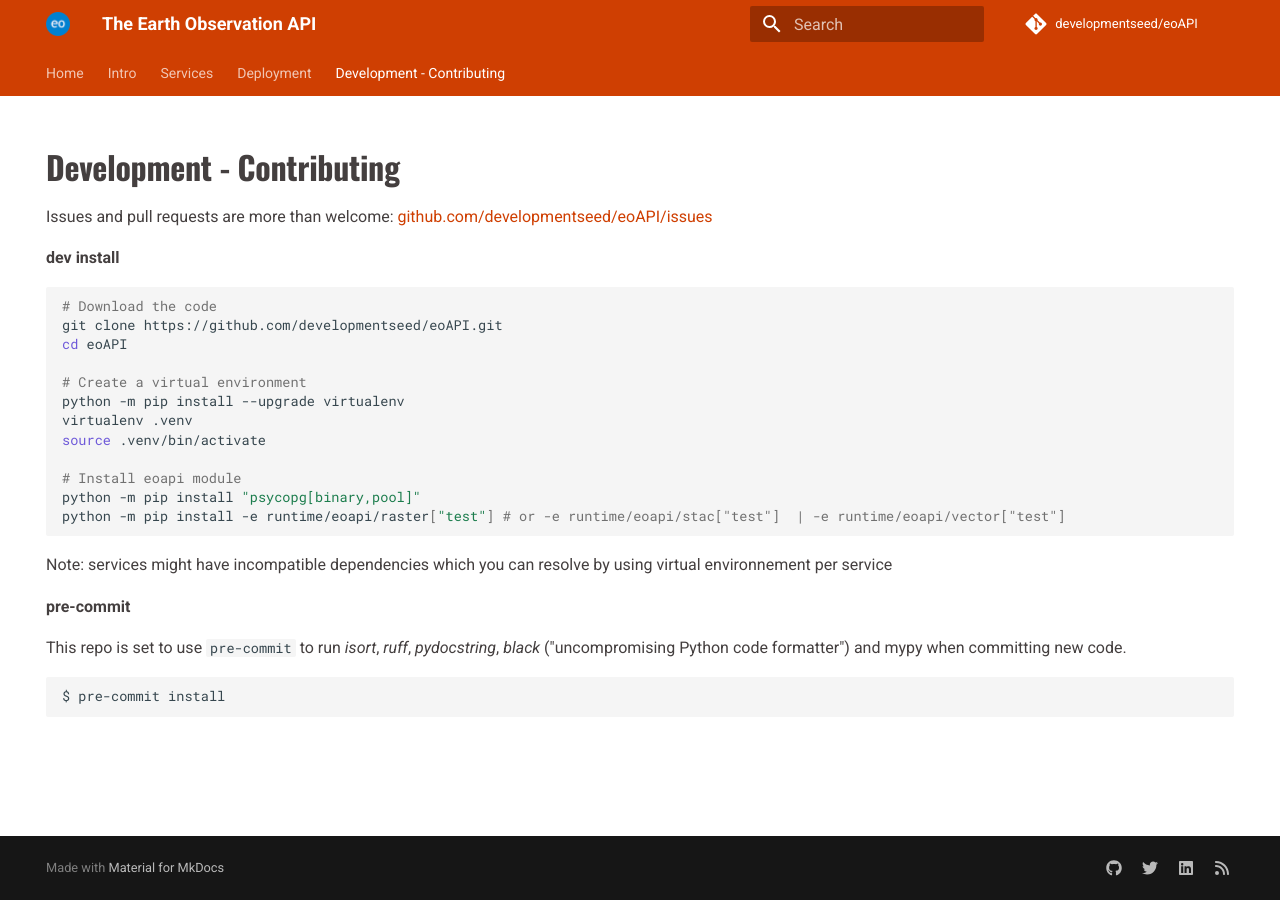
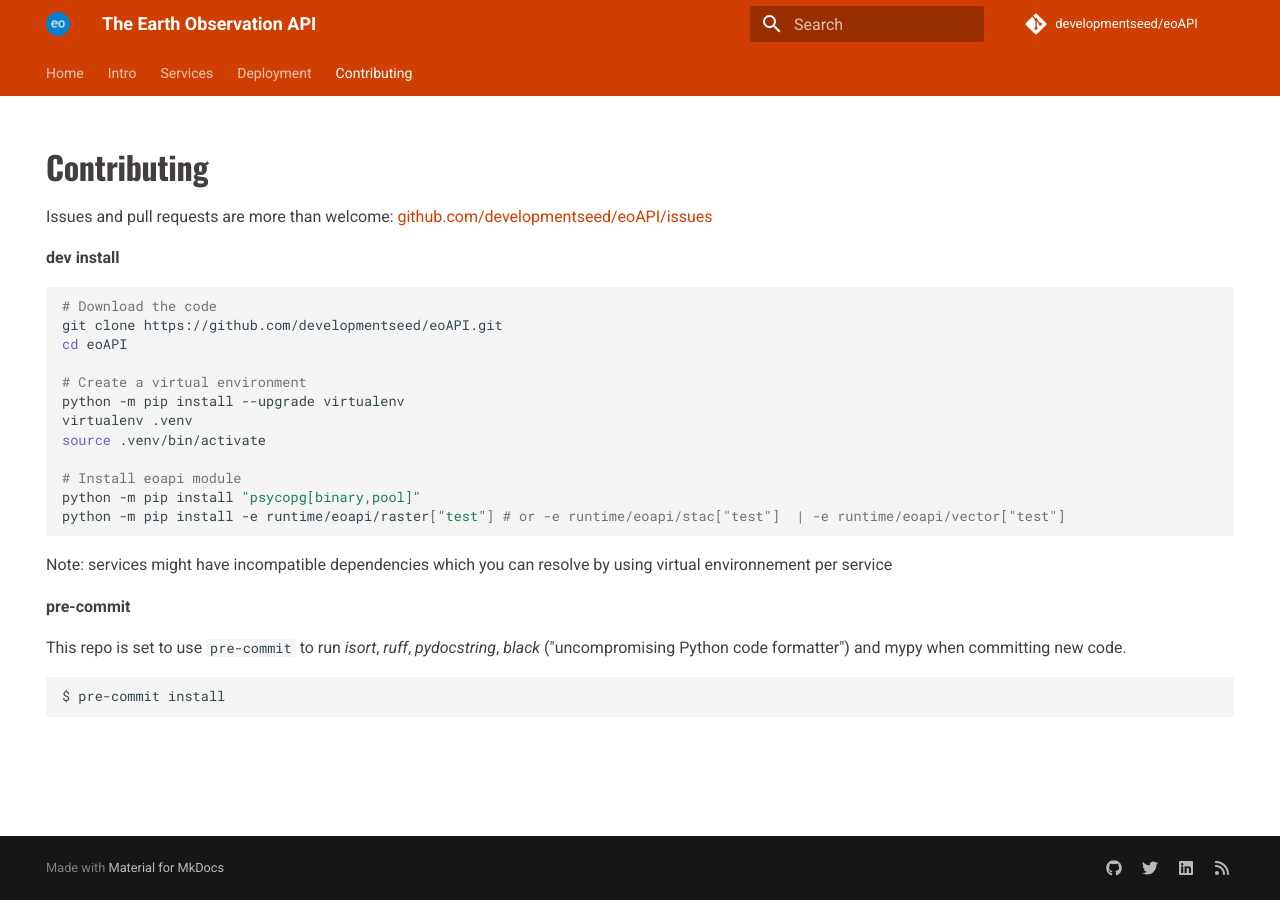
Before and after one commit to developmentseed/eoAPI, an MkDocs documentation site: the page built from docs/src/contributing.md, in a window 1280 px wide. Built offline with MkDocs 1.6.1 and Material for MkDocs 9.7.7, drawn with Linux system fonts in a browser that asks for light colours; comment, search, counter and statistics services are not loaded.

Commit message:
Rename the header section from Development - Contributing to Contributing

```diff
--- a/docs/mkdocs.yml
+++ b/docs/mkdocs.yml
@@ -23,7 +23,7 @@ nav:
   - Intro: "intro.md"
   - Services: "services.md"
   - Deployment: "deployment.md"
-  - Development - Contributing: "contributing.md"
+  - Contributing: "contributing.md"
 
 
 plugins:
```
